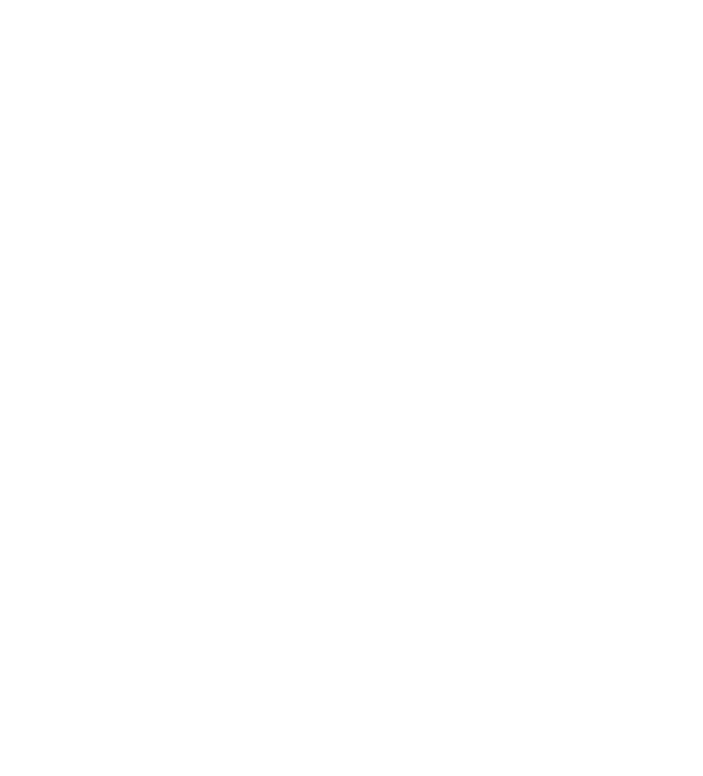
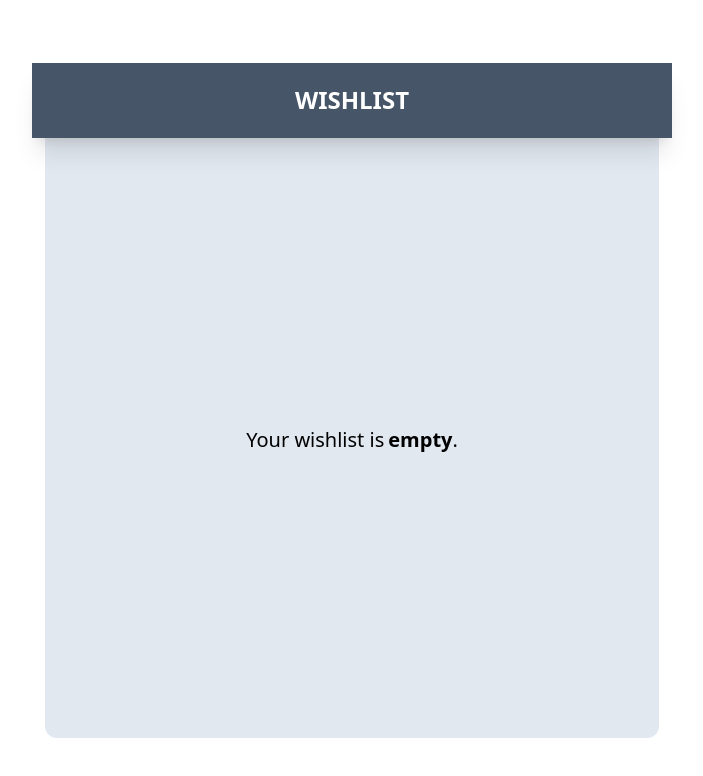
Before and after one commit to samedmurtish/projects, a React (Vite) app in the folder product-filtering-react/: page /wishlist in a window 1280 px wide. Shown: the top 776 px of the page, without its empty margins (288-991 px from the left). Built offline with nearby package versions, Linux system fonts and the light colour scheme.

Commit message:
wishlist update.

```diff
--- a/product-filtering-react/src/components/Products.jsx
+++ b/product-filtering-react/src/components/Products.jsx
@@ -1,6 +1,7 @@
 // Import necessary modules and icons from React and react-icons library
 import React, { useEffect, useState } from "react";
 import { FaRegStar, FaStar, FaStarHalfAlt, FaHeart } from "react-icons/fa";
+import { addToWishlist } from "../data/wishlist";
 
 // Define the Products component which takes products, sortBy, and category as props
 export default function Products({ products, sortBy, category }) {
@@ -48,6 +49,7 @@
             <button
               className="self-end h-[60px] w-1/3 flex justify-center items-center bg-slate-500 rounded-br-2xl text-white hover:text-rose-500 transition font-semibold text-2xl"
               id="add-to-wishlist"
+              onClick={() => addToWishlist(value)}
             >
               <FaHeart />
             </button>
--- a/product-filtering-react/src/components/Wishlist.jsx
+++ b/product-filtering-react/src/components/Wishlist.jsx
@@ -1,5 +1,70 @@
-import React from "react";
+import React, { useState } from "react";
+
+import { getList, updateWishlist } from "../data/wishlist";
 
 export default function Wishlist() {
-  return <div></div>;
+  const [wishlist, setWishlist] = useState(getList);
+
+  const removeFromList = (itemId) => {
+    const updatedList = wishlist.filter((item) => item.id !== itemId);
+    setWishlist((value) => {
+      const newValue = updatedList;
+      updateWishlist(newValue);
+      return newValue;
+    });
+  };
+
+  const renderList = () => {
+    return wishlist.map((value, valueIndex) => (
+      <li
+        key={valueIndex}
+        className="w-full h-[80px] bg-slate-100 mb-1 p-3 flex items-center text-slate-600 font-bold rounded-xl justify-between flex-row"
+      >
+        <div className="flex justify-center items-center">
+          <div className="pr-3 border-r-gray-200 border-r-2 h-full w-16 flex justify-center items-center">
+            {valueIndex + 1}
+          </div>
+          <img src={value.thumbnail} alt={value.title} className="h-12 w-20" />
+        </div>
+        <div className="flex w-full h-full justify-between items-center">
+          <p
+            className="w-full text-nowrap font-normal"
+            id="product-name-wishlist"
+          >
+            {value.title}
+          </p>
+          <div className="h-full w-[30%] bg-slate-700 text-white p-3 rounded-l-full cursor-pointer hover:bg-slate-600 transition flex justify-center items-center">
+            <p className="px-1">Add To Cart</p>
+          </div>
+          <div
+            className="h-full w-max bg-slate-500 text-white p-3 rounded-r-full cursor-pointer hover:bg-rose-500 transition flex items-center justify-center"
+            onClick={() => removeFromList(value.id)}
+          >
+            <p className="px-1 pr-2">Remove</p>
+          </div>
+        </div>
+      </li>
+    ));
+  };
+  return (
+    <div className="mx-auto my-0 w-full h-screen ">
+      <div className="flex flex-col justify-center items-center h-full w-full">
+        <div className="bg-slate-600 flex justify-center items-center h-[75px] w-1/2 font-semibold text-white text-2xl shadow-xl z-50">
+          WISHLIST
+        </div>
+        <div className="bg-slate-200 h-3/4 w-[48%] rounded-b-xl overflow-y-auto overflow-x-hidden">
+          <ul className="flex flex-col px-1 pt-1 w-full h-full">
+            {wishlist.length == 0 ? (
+              <p className="mx-auto my-auto text-xl">
+                Your wishlist is
+                <span className="font-semibold pl-1">empty</span>.
+              </p>
+            ) : (
+              renderList()
+            )}
+          </ul>
+        </div>
+      </div>
+    </div>
+  );
 }
--- /dev/null
+++ b/product-filtering-react/src/data/wishlist.js
@@ -0,0 +1,21 @@
+let wishlist = localStorage.key("wishlist") ?
+    JSON.parse(localStorage.getItem("wishlist")) :
+    [];
+
+export function addToWishlist(item) {
+    //localStorage.setItem("wishlistItem-" + item.id, item);
+    const exists = wishlist.some((value) => value.title === item.title);
+
+    !exists && wishlist.push(item);
+
+    localStorage.setItem("wishlist", JSON.stringify(wishlist));
+}
+
+export function updateWishlist(list) {
+    localStorage.setItem("wishlist", JSON.stringify(list));
+    return (wishlist = list);
+}
+
+export function getList() {
+    return wishlist;
+}
--- a/product-filtering-react/src/index.css
+++ b/product-filtering-react/src/index.css
@@ -2,6 +2,14 @@
 @tailwind components;
 @tailwind utilities;
 
+#product-name-wishlist {
+  display: -webkit-box;
+  -webkit-line-clamp: 2;
+  -webkit-box-orient: vertical;
+  line-height: 25px;
+  overflow: hidden;
+  text-overflow: ellipsis;
+}
 #product-name {
   display: -webkit-box;
   -webkit-line-clamp: 1;
```
